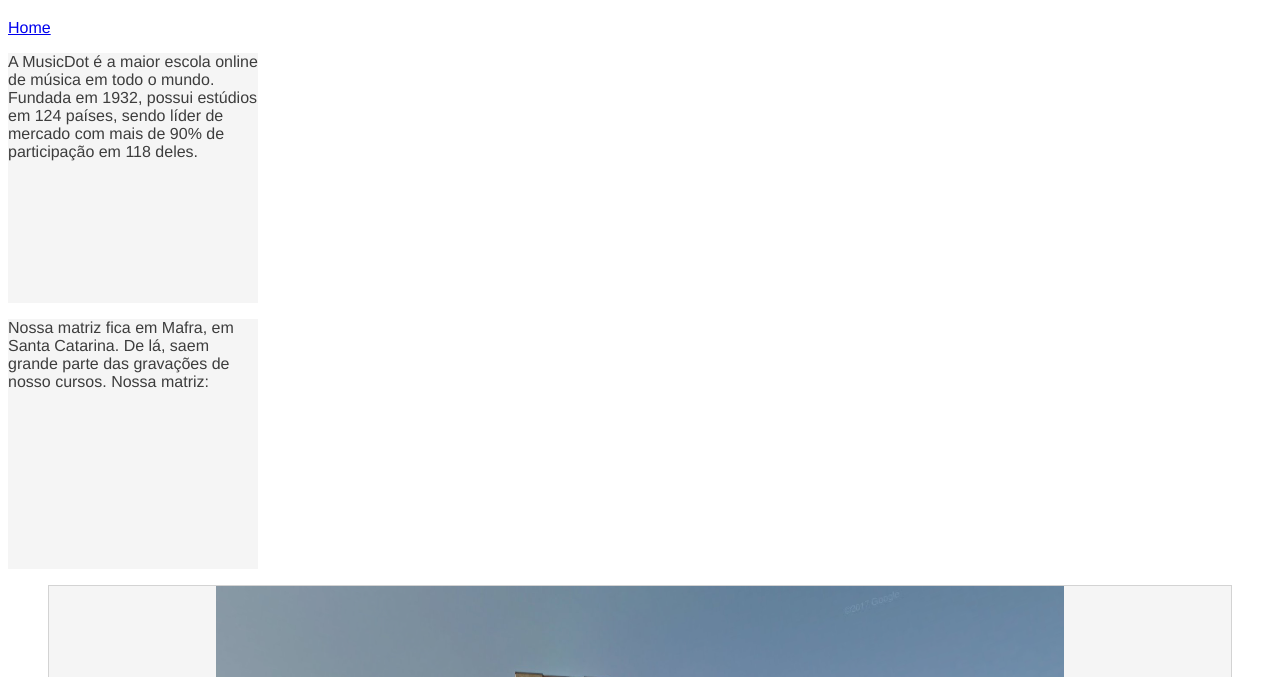
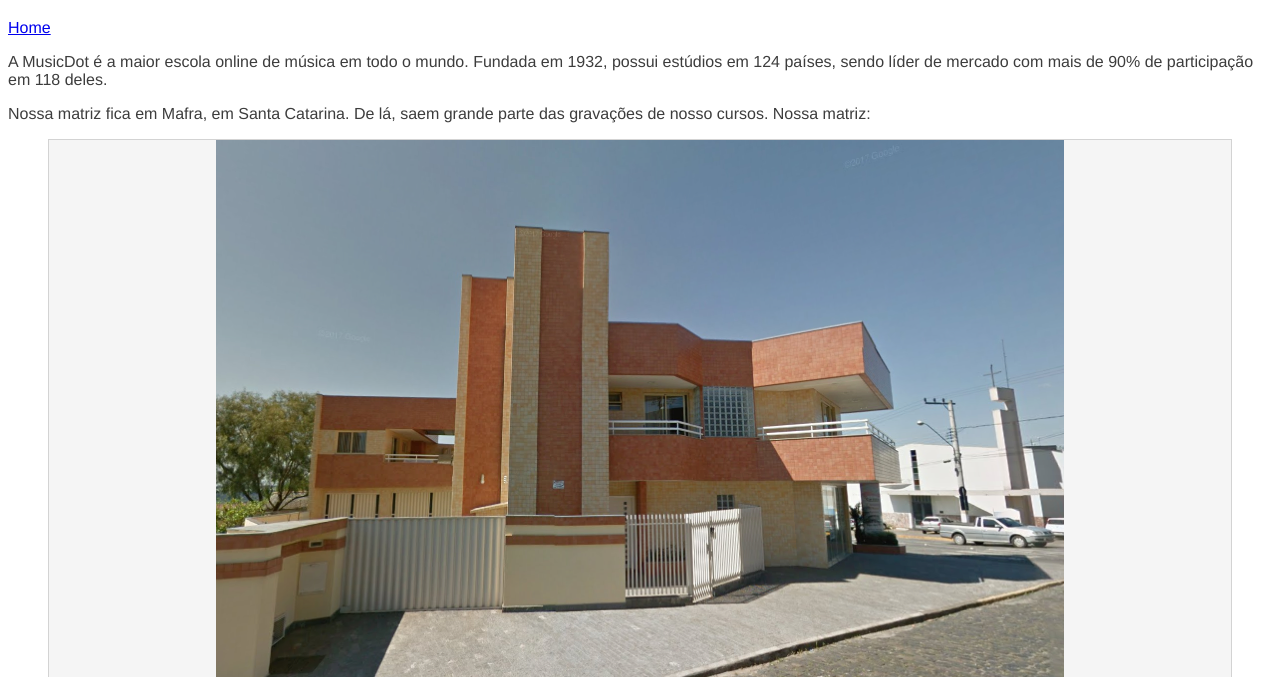
Before and after one commit to JorgeFilipe/ws-web, a plain HTML site: page projeto-musicdot/sobre.html in a window 1280 px wide. Shown: the part 123-800 px from the top of the page. Drawn offline with Linux system fonts and the light colour scheme.

Commit message:
Remove style tag

```diff
--- a/projeto-musicdot/sobre.html
+++ b/projeto-musicdot/sobre.html
@@ -9,13 +9,7 @@
         <link href="img/favicon.ico" rel="icon" />
         <link rel="stylesheet" href="css/sobre.css" />
     </head>
-    <style>
-        p{
-            background-color: whitesmoke;
-            height: 250px;
-            width: 250px;
-        }
-    </style>
+
     <body>
 
         <img src="img/logo.svg" alt="MusicDot">
```
